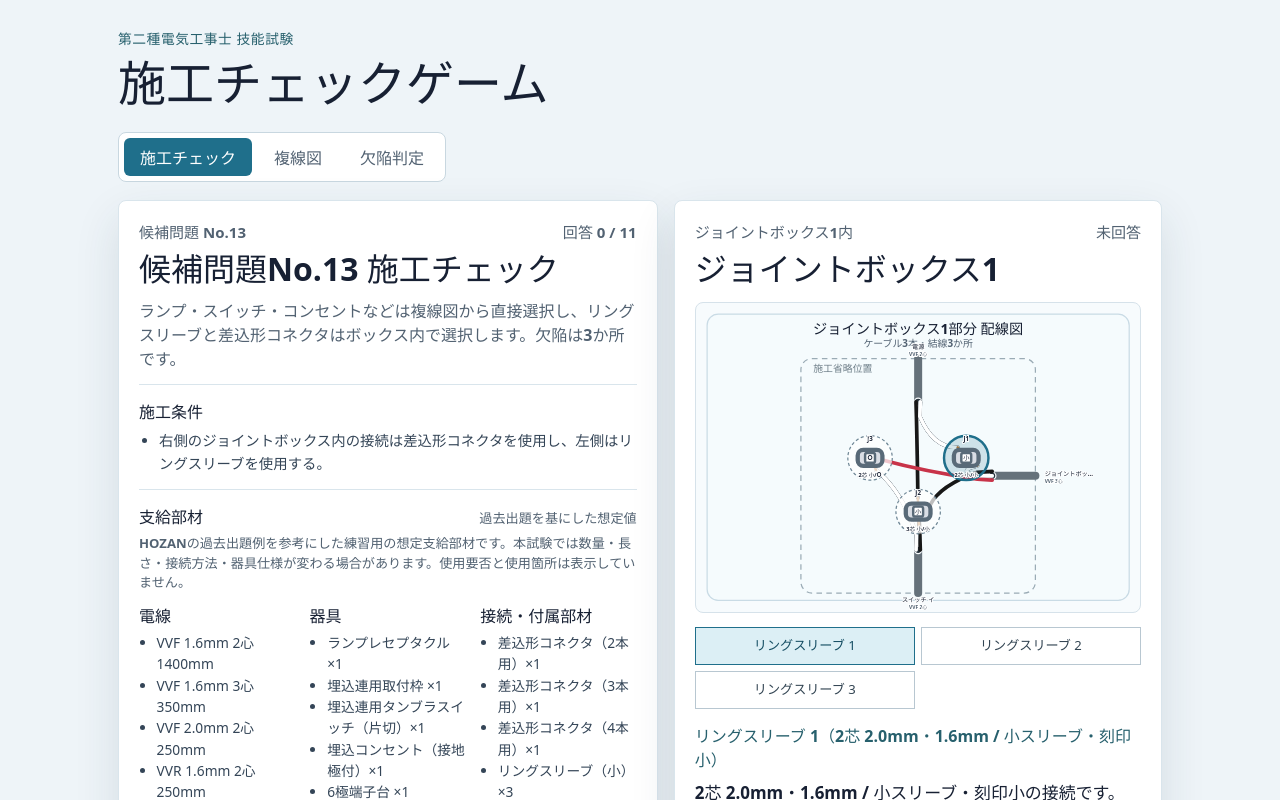
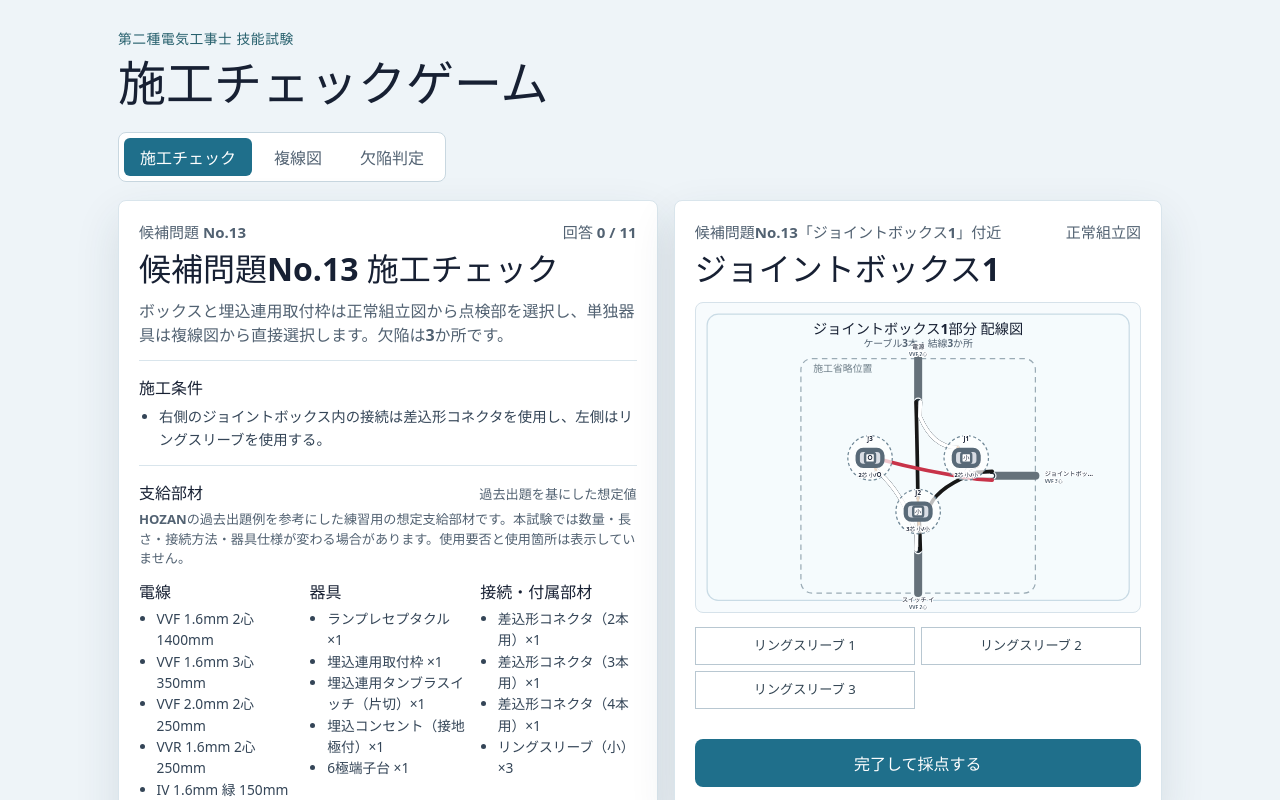
Before and after one commit to h7ga40/denko-defect-game, a React (Vite) app: page / in a window 1280 px wide. Shown: the top 800 px of the page. Built offline with nearby package versions, Linux system fonts and the light colour scheme.

Commit message:
Separate assembly and defect views

```diff
--- a/src/components/WorkInspectionGame.tsx
+++ b/src/components/WorkInspectionGame.tsx
@@ -14,11 +14,13 @@ import { PfConduitDiagram } from "./svg/diagrams/PfConduitDiagram";
 import { TerminalBlockDiagram } from "./svg/diagrams/TerminalBlockDiagram";
 
 type InspectionAnswers = Record<string, string>;
+type InspectionStage = "assembly" | "defect";
 
 export function WorkInspectionGame({ candidateNo, seed }: { candidateNo?: number; seed?: string }) {
   const [round, setRound] = useState<BoxInspectionRound>(() => createBoxInspectionRound({ candidateNo, seed }));
   const [selectedUnitId, setSelectedUnitId] = useState(() => round.units[0].id);
   const [selectedPartId, setSelectedPartId] = useState(() => round.units[0].parts[0].id);
+  const [stage, setStage] = useState<InspectionStage>("assembly");
   const [answers, setAnswers] = useState<InspectionAnswers>({});
   const [submitted, setSubmitted] = useState(false);
 
@@ -35,7 +37,6 @@ export function WorkInspectionGame({ candidateNo, seed }: { candidateNo?: number
   const selectedPart = selectedUnit.parts.find((part) => part.id === selectedPartId) ?? selectedUnit.parts[0];
   const selectedBox = selectedUnit.kind === "box" ? selectedUnit.box : undefined;
   const selectedDirectPart = selectedUnit.kind === "box" ? undefined : selectedPart as DirectInspectionPart;
-  const selectedFrameParts = selectedUnit.kind === "mounting_frame" ? selectedUnit.parts : [];
   const infrastructurePart = selectedBox && "connection" in selectedPart && !["ring_sleeve", "push_connector"].includes(selectedPart.connection.method)
     ? selectedPart
     : undefined;
@@ -48,13 +49,20 @@ export function WorkInspectionGame({ candidateNo, seed }: { candidateNo?: number
     if (!unit) return;
     setSelectedUnitId(unit.id);
     setSelectedPartId(unit.parts[0].id);
+    setStage("assembly");
   }
 
   function selectDirectPart(partId: string) {
     const unit = round.units.find((item) => item.kind !== "box" && item.parts.some((part) => part.id === partId));
     if (!unit) return;
     setSelectedUnitId(unit.id);
+    setSelectedPartId(unit.kind === "mounting_frame" ? unit.parts[0].id : partId);
+    setStage(unit.kind === "mounting_frame" ? "assembly" : "defect");
+  }
+
+  function openInspectionPart(partId: string) {
     setSelectedPartId(partId);
+    setStage("defect");
   }
 
   function selectAnswer(answer: string) {
@@ -67,6 +75,7 @@ export function WorkInspectionGame({ candidateNo, seed }: { candidateNo?: number
     setRound(nextRound);
     setSelectedUnitId(nextRound.units[0].id);
     setSelectedPartId(nextRound.units[0].parts[0].id);
+    setStage("assembly");
     setAnswers({});
     setSubmitted(false);
   }
@@ -81,7 +90,7 @@ export function WorkInspectionGame({ candidateNo, seed }: { candidateNo?: number
         </div>
         <h2>{round.title}</h2>
         <p className="candidate-theme">
-          ランプ・スイッチ・コンセントなどは複線図から直接選択し、リングスリーブと差込形コネクタはボックス内で選択します。欠陥は{round.defectCount}か所です。
+          ボックスと埋込連用取付枠は正常組立図から点検部を選択し、単独器具は複線図から直接選択します。欠陥は{round.defectCount}か所です。
         </p>
         <CandidateConstructionConditions conditions={round.candidate.constructionConditions} />
         <CandidateMaterials candidateNo={round.candidate.no} />
@@ -102,11 +111,45 @@ export function WorkInspectionGame({ candidateNo, seed }: { candidateNo?: number
       </article>
 
       <article className="problem-card inspection-question">
+        {stage === "assembly" ? (
+          <>
+            <div className="problem-meta">
+              <span>{selectedUnit.location}</span>
+              <span>正常組立図</span>
+            </div>
+            <h2>{selectedUnit.label}</h2>
+            <div className="diagram-wrap focused-diagram">
+              {selectedUnit.kind === "box" ? (
+                <BoxWiringDiagram
+                  answers={{}}
+                  box={selectedUnit.assemblyBox}
+                  onSelectPart={openInspectionPart}
+                  selectedPartId=""
+                  submitted={false}
+                />
+              ) : selectedUnit.kind === "mounting_frame" ? (
+                <MountingFrameDiagram defectType="none" frame={selectedUnit.mountingFrame} />
+              ) : selectedDirectPart ? (
+                <DirectDeviceDiagram part={{ ...selectedDirectPart, defectType: "none" }} />
+              ) : null}
+            </div>
+            {selectedUnit.kind === "box" && (
+              <BoxPartSelector answers={answers} box={selectedUnit.assemblyBox} onSelectPart={openInspectionPart} selectedPartId="" />
+            )}
+            {selectedUnit.kind === "mounting_frame" && (
+              <DirectPartSelector answers={answers} onSelectPart={openInspectionPart} parts={selectedUnit.parts} selectedPartId="" />
+            )}
+          </>
+        ) : (
+          <>
             <div className="problem-meta">
               <span>{selectedPart.location}</span>
               <span>{answers[selectedPart.id] ? "回答済み" : "未回答"}</span>
             </div>
-        <h2>{selectedDirectPart ? selectedPart.title : selectedBox?.label}</h2>
+            <h2>{selectedPart.title}</h2>
+            {selectedUnit.kind !== "direct_device" && (
+              <button className="inspection-back-button" onClick={() => setStage("assembly")} type="button">工作部分の組立図に戻る</button>
+            )}
             <div className="diagram-wrap focused-diagram">
               {selectedDirectPart ? (
                 <DirectDeviceDiagram part={selectedDirectPart} />
@@ -116,26 +159,12 @@ export function WorkInspectionGame({ candidateNo, seed }: { candidateNo?: number
                 <BoxWiringDiagram
                   answers={answers}
                   box={selectedBox!}
-              onSelectPart={setSelectedPartId}
+                  onSelectPart={openInspectionPart}
                   selectedPartId={selectedPart.id}
                   submitted={submitted}
                 />
               )}
             </div>
-        {selectedDirectPart && selectedFrameParts.length > 1 && (
-          <DirectPartSelector
-            answers={answers}
-            onSelectPart={selectDirectPart}
-            parts={selectedFrameParts}
-            selectedPartId={selectedDirectPart.id}
-          />
-        )}
-        {selectedBox && (
-          <>
-            <BoxPartSelector answers={answers} box={selectedBox} onSelectPart={setSelectedPartId} selectedPartId={selectedPart.id} />
-            <h3 className="connection-title">{selectedPart.title}</h3>
-          </>
-        )}
             <p className="question">{selectedPart.question}</p>
             <div className="choices" role="list">
               {selectedPart.choices.map((choice) => {
@@ -149,6 +178,8 @@ export function WorkInspectionGame({ candidateNo, seed }: { candidateNo?: number
                 );
               })}
             </div>
+          </>
+        )}
         {submitted ? <InspectionResult answers={answers} correctCount={correctCount} onRestart={restart} parts={parts} /> : (
           <button className="primary complete-button" onClick={() => setSubmitted(true)} type="button">完了して採点する</button>
         )}
--- a/src/data/boxInspectionGame.ts
+++ b/src/data/boxInspectionGame.ts
@@ -108,6 +108,7 @@ type InspectionUnitBase<TPart extends BoxInspectionPart | DirectInspectionPart>
 export type BoxInspectionUnit = InspectionUnitBase<BoxInspectionPart> & {
   kind: "box";
   box: InspectionBox;
+  assemblyBox: InspectionBox;
 };
 
 export type MountingFrameInspectionUnit = InspectionUnitBase<DirectInspectionPart> & {
@@ -401,6 +402,7 @@ export function createBoxInspectionRound(options: BoxInspectionRoundOptions = {}
       y: box.y,
       parts: box.parts,
       box,
+      assemblyBox: createAssemblyBox(box),
     })),
     ...directDeviceParts.map((part): DirectDeviceInspectionUnit => ({
       id: "unit-" + part.id,
@@ -632,6 +634,26 @@ function createBox(
       if (!template) throw new Error(`${spec.method}の欠陥テンプレートがありません。`);
       return toPart(template, id, label, spec, partIndex, defectPlan !== undefined);
     }),
+  };
+}
+
+function createAssemblyBox(box: InspectionBox): InspectionBox {
+  const installation = createCorrectBoxWiringInstallation(box.wiring);
+  const connectionById = new Map(
+    createConnectionSpecs(box.wiring, installation).map((connection) => [connection.id, connection]),
+  );
+  return {
+    ...box,
+    installation,
+    parts: box.parts.map((part) => ({
+      ...part,
+      defectType: "none",
+      question: "",
+      choices: [],
+      answer: "欠陥なし",
+      explanation: "正常な配線・組立状態です。",
+      connection: connectionById.get(part.connection.id) ?? part.connection,
+    })),
   };
 }
 
--- a/src/styles.css
+++ b/src/styles.css
@@ -203,6 +203,23 @@ button {
   margin: 14px 0;
 }
 
+.inspection-back-button {
+  min-height: 40px;
+  margin-top: 12px;
+  padding: 8px 12px;
+  border: 1px solid #aebfca;
+  border-radius: 8px;
+  background: #ffffff;
+  color: #27606d;
+  cursor: pointer;
+  font-weight: 800;
+}
+
+.inspection-back-button:hover {
+  border-color: #1f6f8b;
+  background: #eaf7fb;
+}
+
 .defect-list {
   margin-top: 14px;
   padding: 14px;
```
Also changed, not shown: 3 other files (tests, documents, lock files or other folders). Lines whose indentation alone changed are shown as unchanged.
